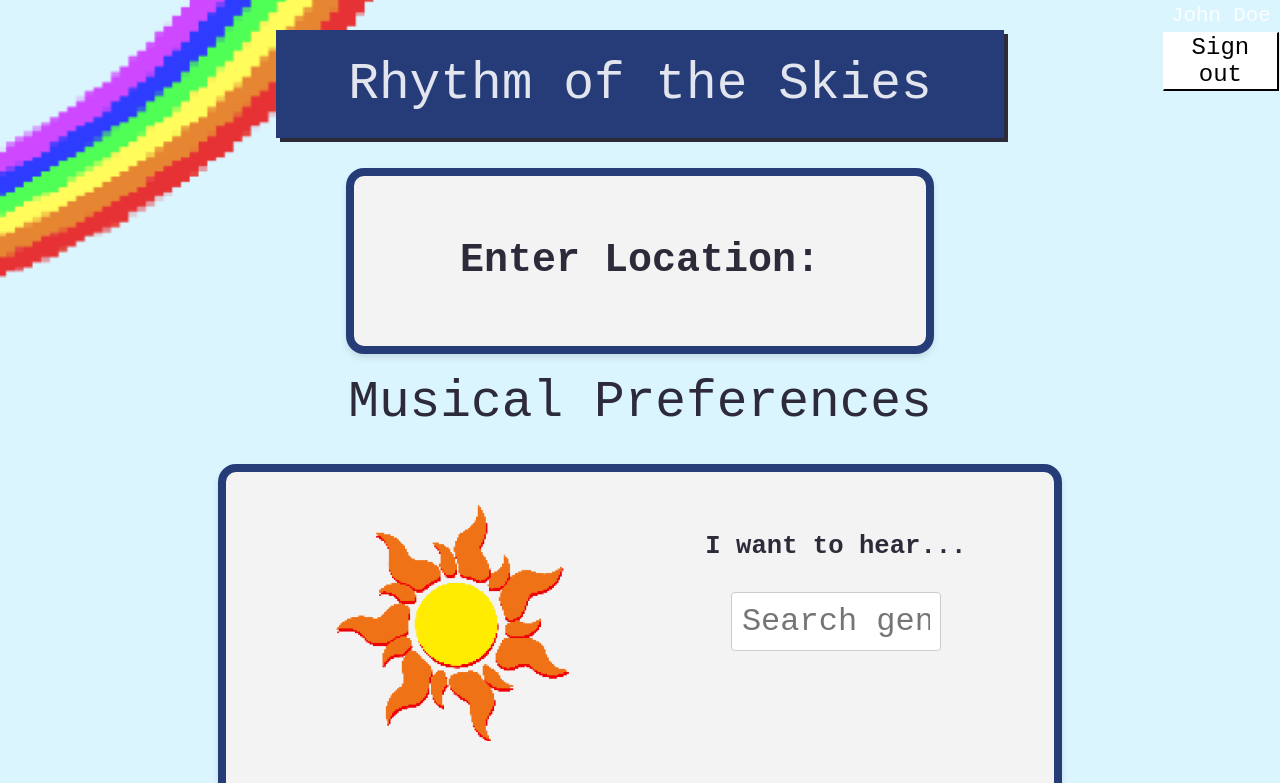
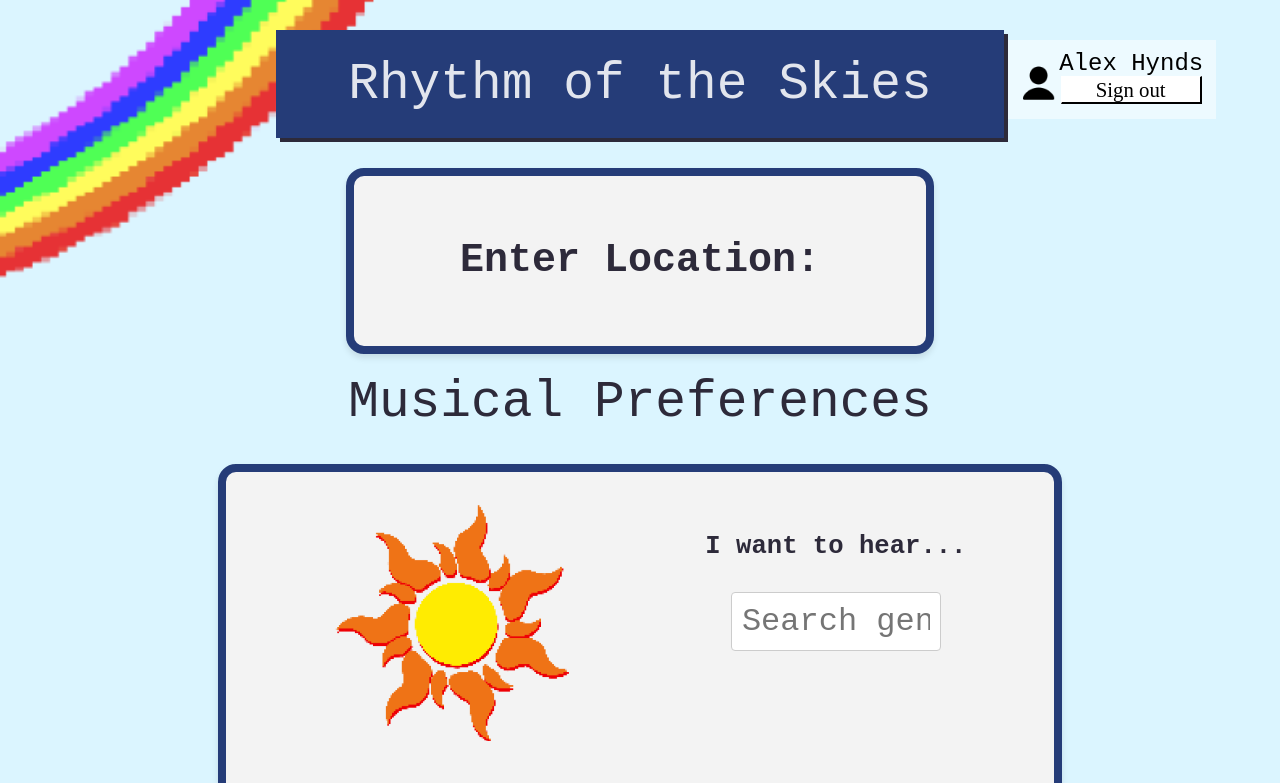
Before and after one commit to Adalex3/Rhythm-of-the-Skies, a React (Vite) app in the folder frontend/: page /preferences in a window 1280 px wide. Shown: the top 783 px of the page. Built offline with nearby package versions, Linux system fonts and the light colour scheme; a web font is replaced by a local one.

Commit message:
Added profile hint at top right

```diff
--- a/frontend/src/pages/PreferencesPage.tsx
+++ b/frontend/src/pages/PreferencesPage.tsx
@@ -1,5 +1,5 @@
 import React from 'react';
-import LoggedInName from '../components/LoggedInName';
+import ProfileDisplay from '../components/ProfileDisplay.tsx';
 import BlueSkyBackground from '../components/backgrounds/BlueSkyBackground';
 import WhiteCloudsBackground from '../components/backgrounds/WhiteCloudsBackground';
 import SunBackground from '../components/backgrounds/SunBackground';
@@ -14,7 +14,7 @@ const PreferencesPage: React.FC = () => {
                         cloudCount={10}
                         cloudSpeed={1}
                         cloudSize={1}/>   */}
-            <LoggedInName />
+            <ProfileDisplay username="Alex Hynds" />
             <PreferenceUI />
         </>
     );
```
